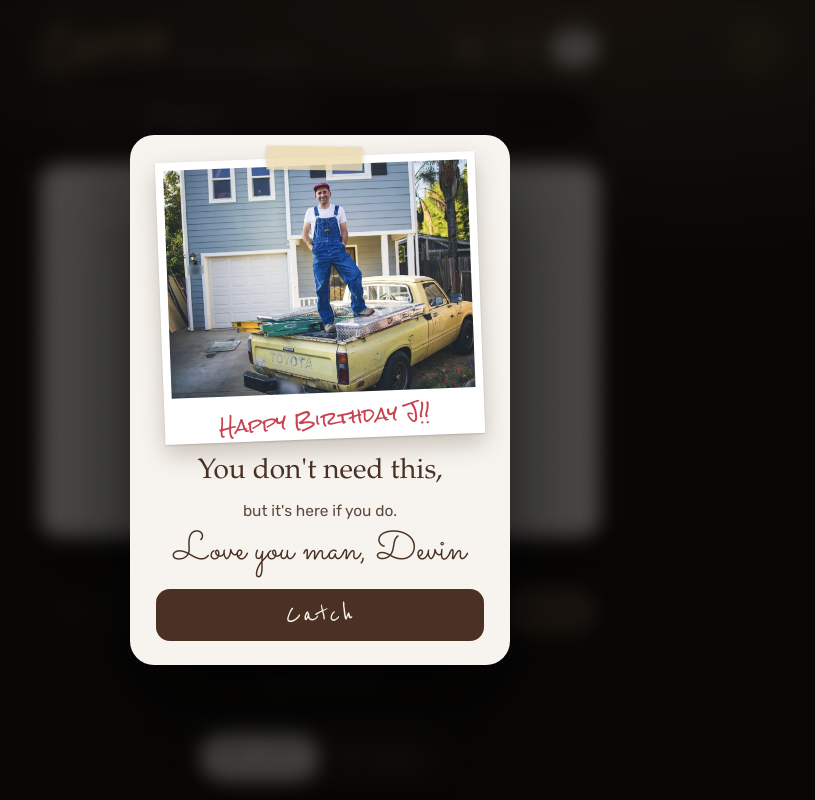
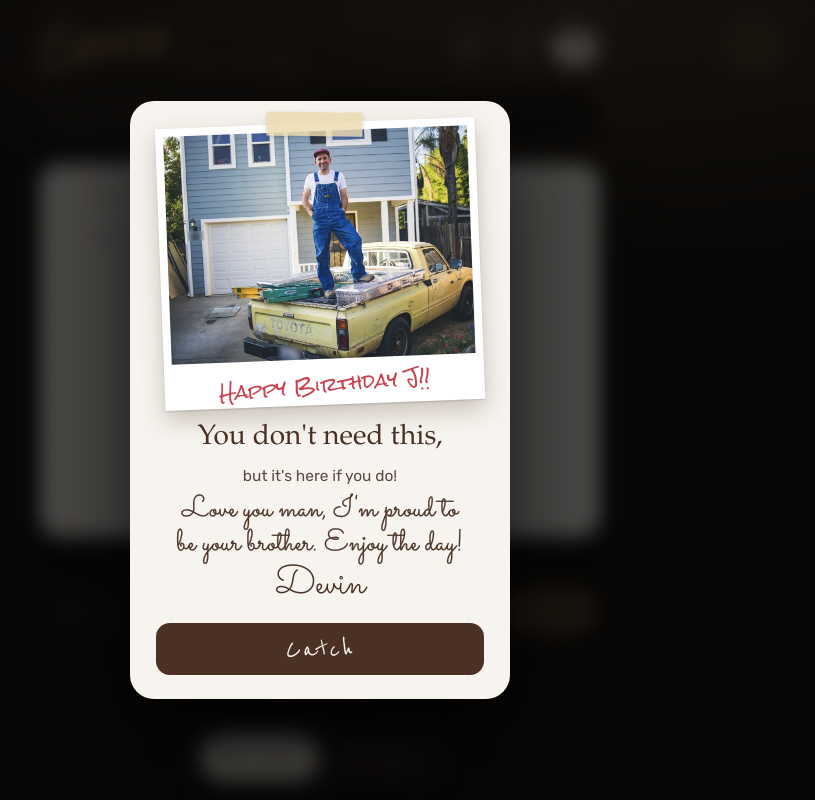
Before and after one commit to devinfarren-crypto/voice-note, a Next.js app: page / in a window 1280 px wide. Shown: the whole page, without its empty margins (320-1135 px from the left). Built offline with nearby package versions, Linux system fonts and the light colour scheme; a web font is replaced by a local one.

Commit message:
Birthday card: “here if you do!” and a longer sign-off from Devin
Co-Authored-By: Claude Opus 5.5 <noreply@anthropic.com>
Claude-Session: https://claude.ai/code/session_011M9UzJLGvah44JbZv3Jby6

```diff
--- a/app/components/BirthdayCard.tsx
+++ b/app/components/BirthdayCard.tsx
@@ -41,8 +41,11 @@ export default function BirthdayCard({ forceOpen, onClose }: { forceOpen: boolea
           <figcaption>Happy Birthday J!!</figcaption>
         </figure>
         <h2 id="gift-title">You don&apos;t need this,</h2>
-        <p>but it&apos;s here if you do.</p>
-        <div className="sig">Love you man, {FROM}</div>
+        <p>but it&apos;s here if you do!</p>
+        <div className="sig">
+          <span className="sig-note">Love you man, I&apos;m proud to be your brother. Enjoy the day!</span>
+          <span className="sig-name">{FROM}</span>
+        </div>
         <button type="button" onClick={close}>
           Catch
         </button>
--- a/app/globals.css
+++ b/app/globals.css
@@ -1146,11 +1146,27 @@ textarea.field {
 }
 
 .gift-card .sig {
+  display: flex;
+  flex-direction: column;
+  align-items: center;
+  gap: 2px;
   font-family: var(--script);
+  color: var(--paper-ink);
+  margin: 6px 0 16px;
+}
+
+/* Sacramento is a hairline script; a touch of stroke keeps the longer note
+   readable at this size. */
+.gift-card .sig-note {
+  font-size: 30px;
+  line-height: 1.12;
+  -webkit-text-stroke: 0.3px var(--paper-ink);
+  text-wrap: balance;
+}
+
+.gift-card .sig-name {
   font-size: 40px;
   line-height: 1.1;
-  color: var(--paper-ink);
-  margin: 0 0 16px;
 }
 
 .gift-card button {
```
